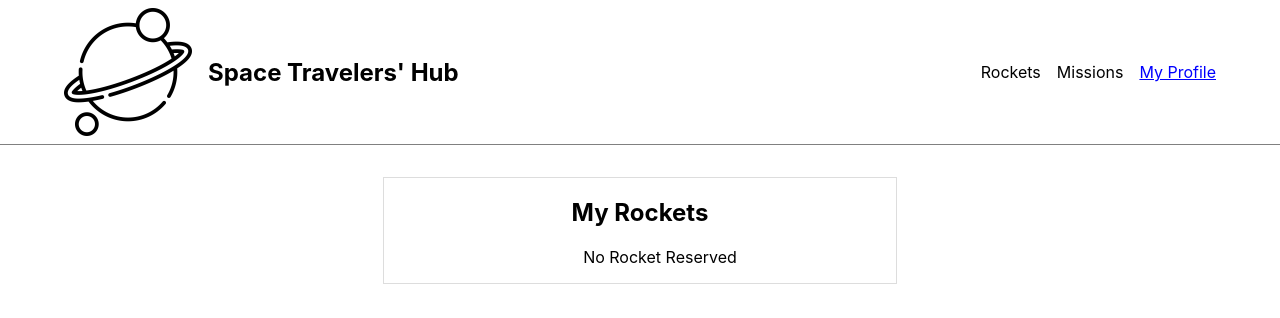
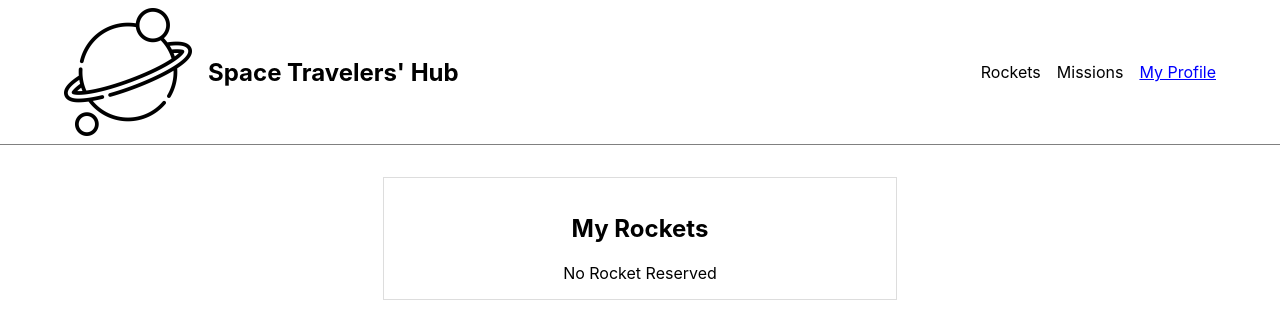
Before and after one commit to julzedz/space-travelers-hub, a React (Create React App) app: page /profile in a window 1280 px wide. Shown: the top 318 px of the page. Built offline with nearby package versions, Linux system fonts and the light colour scheme.

Commit message:
Style Profile page

```diff
--- a/src/styles/profile.css
+++ b/src/styles/profile.css
@@ -2,4 +2,17 @@
   border: solid 1px #ddd;
   width: 40%;
   margin: 2em auto;
+  padding: 1em 0 0;
 }
+
+.rocket-list {
+  padding: 0;
+}
+
+.reserve-li {
+  padding: 1em;
+  border-bottom: 1px solid #ddd;
+  /* text-decoration: none; */
+  list-style: none;
+  text-align: center;
+}
```
